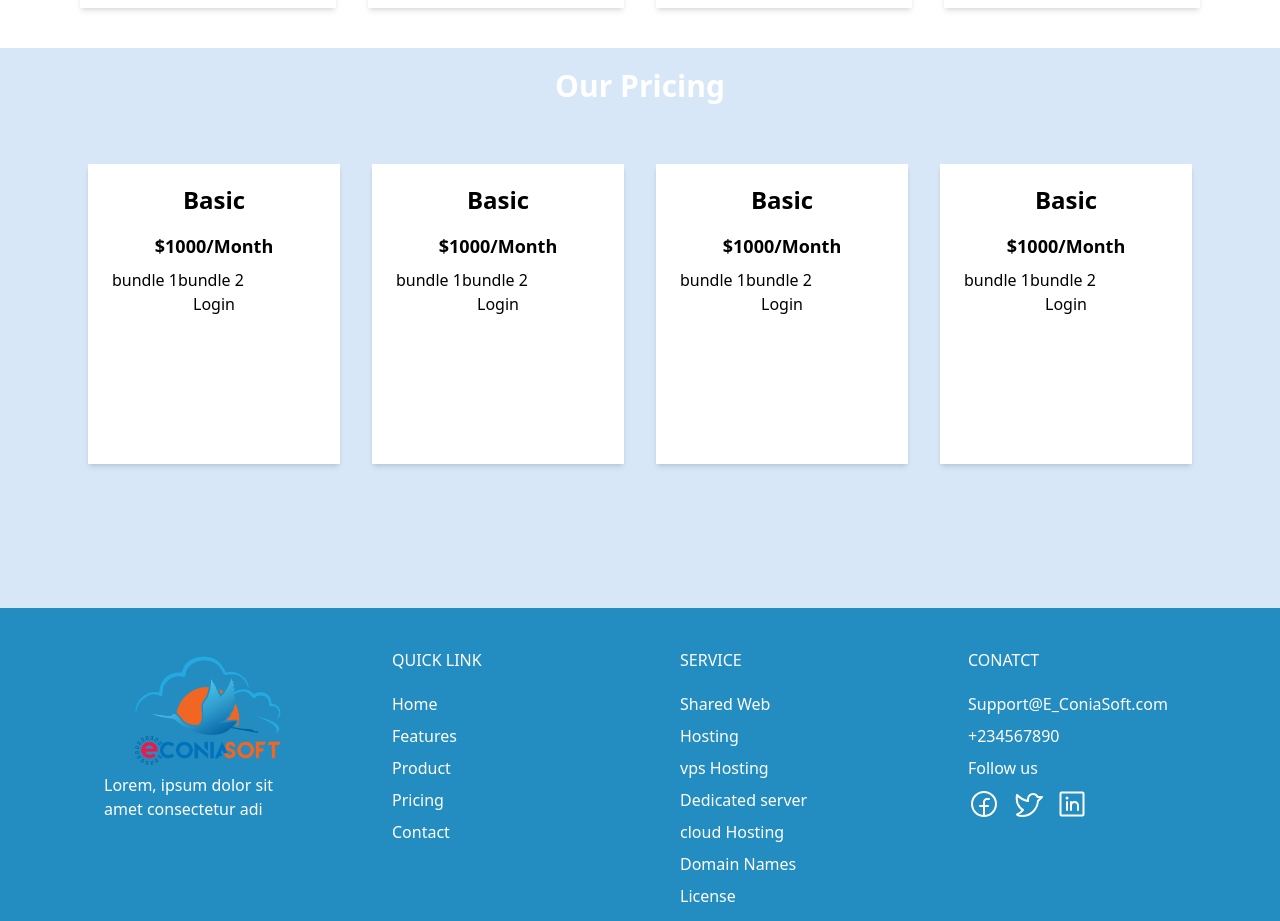
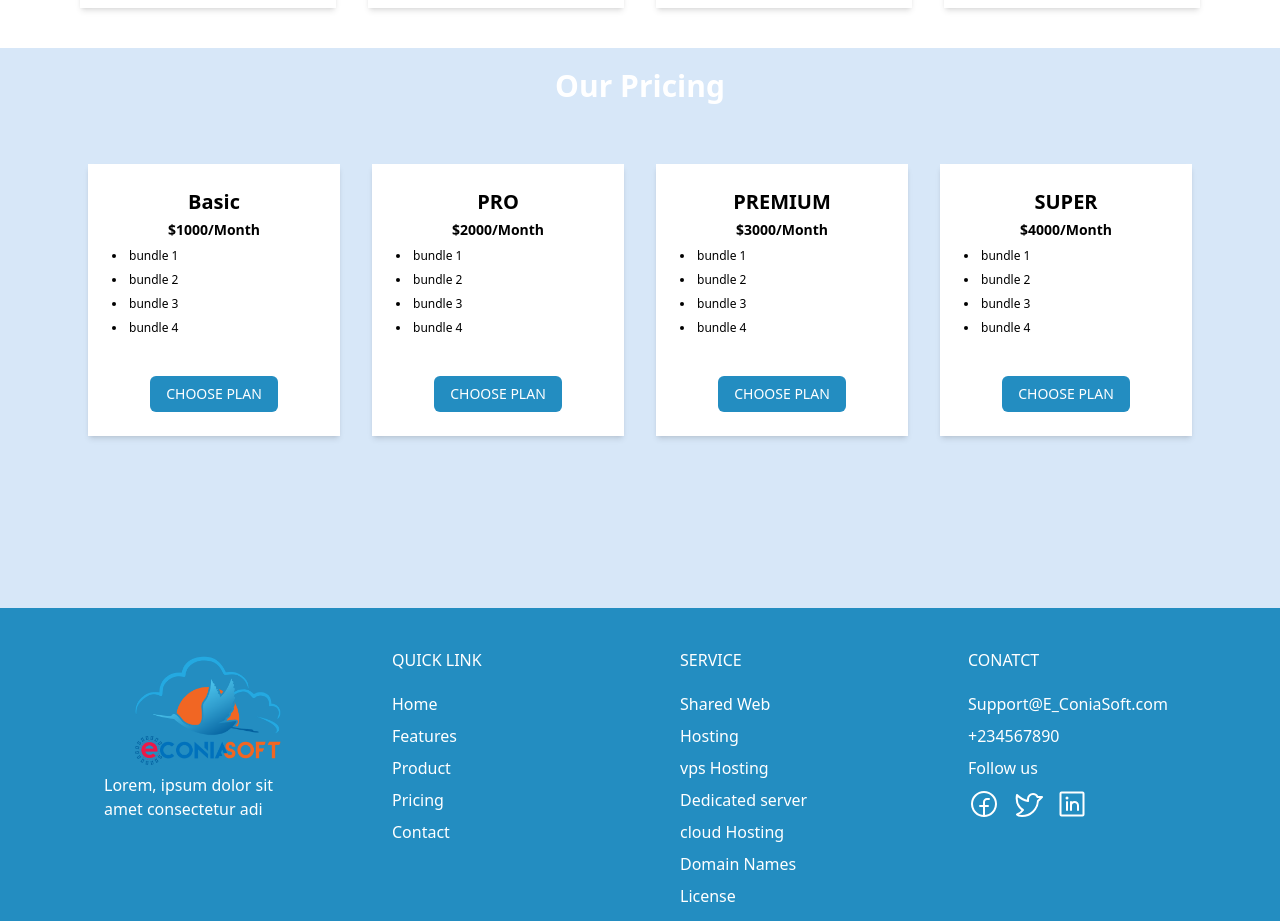
Before and after one commit to Aliyubarde97/E_ConiaSoft, a React (Vite) app: page / in a window 1280 px wide. Shown: the part 2240-3161 px from the top of the page. Built offline with nearby package versions, Linux system fonts and the light colour scheme.

Commit message:
update bundle list

```diff
--- a/src/pages/home/Pricing.tsx
+++ b/src/pages/home/Pricing.tsx
@@ -3,22 +3,22 @@ const Pricing = () => {
   const Price = [
     {PlanName:'Basic',
      PlanPrice:'$1000/Month',
-     bundle: ["bundle 1", "bundle 2 "]
+     bundle: ["bundle 1", "bundle 2", "bundle 3", "bundle 4"]
     },
 
-    {PlanName:'Basic',
-     PlanPrice:'$1000/Month',
-     bundle: ["bundle 1", "bundle 2 "]
+    {PlanName:'PRO',
+     PlanPrice:'$2000/Month',
+     bundle: ["bundle 1", "bundle 2", "bundle 3", "bundle 4"]
     },
 
-    {PlanName:'Basic',
-     PlanPrice:'$1000/Month',
-     bundle: ["bundle 1", "bundle 2 "]
+    {PlanName:'PREMIUM',
+     PlanPrice:'$3000/Month',
+     bundle: ["bundle 1", "bundle 2", "bundle 3", "bundle 4"]
     },
 
-    {PlanName:'Basic',
-     PlanPrice:'$1000/Month',
-     bundle: ["bundle 1", "bundle 2"]
+    {PlanName:'SUPER',
+     PlanPrice:'$4000/Month',
+     bundle: ["bundle 1", "bundle 2", "bundle 3", "bundle 4"]
     },
   ]
   return (
@@ -30,19 +30,24 @@ const Pricing = () => {
     <p className="font-bold capitalize text-3xl py-5 text-white">Our Pricing</p>
     </div>
 
-      <div className="grid lg:grid-cols-4 md:grid-cols-2  grid-cols-1 gap-12 lg:gap-8 sm:px-6   mt-10">
+      <div className="grid lg:grid-cols-4 md:grid-cols-2  grid-cols-1 gap-12 lg:gap-8 sm:px-6 py-10">
 
           {
             Price.map((items, index) =>
-              <div key={index} className='bg-white shadow-md mb-10 text-center h-[300px] py-3 px-6
-              cursor-pointer hover:bg-color-primary-dark ease-in'>
-                <p className="py-2 font-bold text-2xl">{items.PlanName}</p>
-                <p className="py-2 font-bold text-lg">{items.PlanPrice}</p>
-                <p className="flex">{items.bundle}</p>
-                <div>
-                  <button type="submit">Login</button>
+              <div key={index} className='w-full md:max-w-[300px] bg-white shadow-md min-h-[200px] p-6
+               hover:bg-color-primary-dark ease-in relative'>
+                <p className="text-center font-bold text-xl mb-1">{items.PlanName}</p>
+                <p className="text-center font-bold text-sm mb-2">{items.PlanPrice}</p>
+
+                <ul className="w-full list-disc list-inside">
+                  {items.bundle.map(item => (
+                    <li key={item} className="text-xs mb-2">{item}</li>
+                  ))}
+                </ul>
+
+                <div className="w-full text-center mt-10">
+                  <button className="bg-btn-primary text-white text-sm px-4 py-2 rounded-md cursor-pointer focus:ease-out uppercase whitespace-nowrap">choose plan</button>
                 </div>
-
               </div>
 
             )
```
